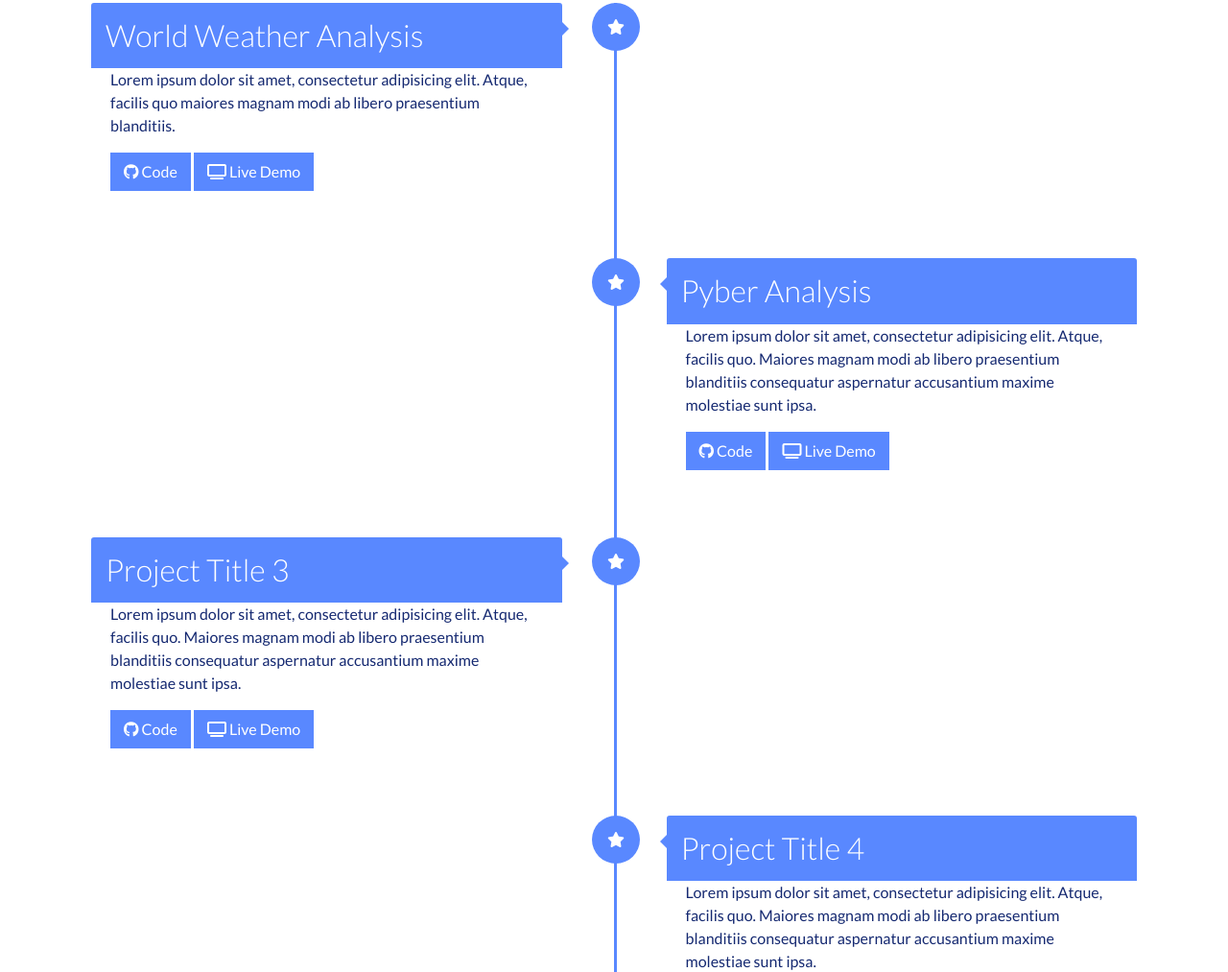
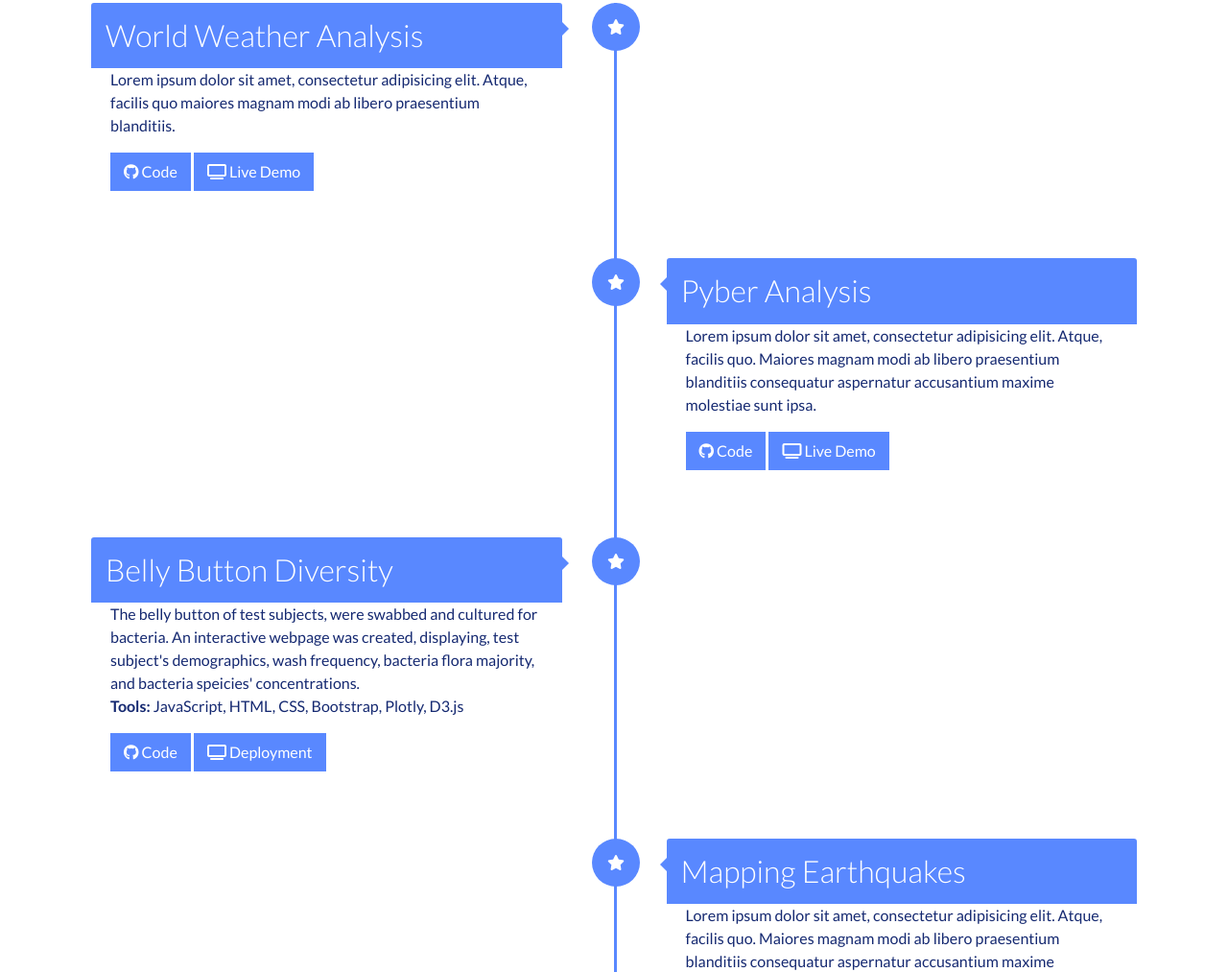
Before and after one commit to kaitlynhop/Portfolio.io, a plain HTML site: page index.html in a window 1280 px wide. Shown: the part 1787-2800 px from the top of the page at 96% size. Drawn offline with nearby package versions, Linux system fonts and the light colour scheme.

Commit message:
Updated Port

```diff
--- a/assets/css/app.css
+++ b/assets/css/app.css
@@ -33,7 +33,7 @@ footer a {
 }
 
 .wave {
-  background: linear-gradient(to left, #00c6ff,#68adf7, #5988ff);
+  background: linear-gradient(to left, #9ab6fb, #5988ff);
   min-height: 350px;
   color: #fff;
   display: flex;
@@ -270,6 +270,10 @@ footer a {
   text-align: center;
 }
 
+/* .container-dark {
+  background-color: #fb968d;
+} */
+
 .modal {
   position: fixed;
   top: 0;
--- a/index.html
+++ b/index.html
@@ -114,7 +114,7 @@
                 <h3 class="card-title">About Me</h3>
                 <p class="card-text">I'm Kaitlyn, an ambitious data analyst with a versatile background across many industry domains. I hold a Bachelor's degree in Science and trained at University of Texas McCombs School of Business, where I earned a certificate in Data Analysis & Visualization.
                     <br><br>Professionally and academically, I remain solution-oriented, with a determination for uncovering correlations within datasets, in order to predict and manipulate future occurences. Through data analytics, I have been able to pursue and develop my skills further utilizing Python, R, Tableau, SQL, and Machine Learning Algorithms.
-                    <br><br>I'm actively seeking a full-time role in a fast-paced, agile environment. If you'd like to work togehter, please <a href=#contact>contact me!</a>
+                    <br><br>I'm actively seeking a full-time role in a fast-paced, agile environment. If you'd like to work together, please <a href=#contact>contact me!</a>
                 </p>
                 <h5 class="card-title">
                     Technologies I Use:
@@ -141,14 +141,14 @@
                     <i class="fas fa-star fa-align"></i>
 
                 </div>
-                <div class="timeline-content">
+                <div class="timeline-content img-content-hover">
                     <h2>World Weather Analysis</h2>
                     <p>
                         Lorem ipsum dolor sit amet, consectetur adipisicing elit.
                         Atque, facilis quo maiores magnam modi ab libero praesentium blanditiis.
                     </p>
-                    <a href="https://github.com" class="btn"><i class="fab fa-github"></i> Code</a>
-                    <a href="#" class="btn"><i class="fas fa-tv"></i> Live Demo</a>
+                    <a href="https://github.com" target = "_blank" class="btn"><i class="fab fa-github"></i> Code</a>
+                    <a href="#" target = "_blank" class="btn"><i class="fas fa-tv"></i> Live Demo</a>
                 </div>
             </div>
 
@@ -164,8 +164,8 @@
                         modi ab libero praesentium blanditiis consequatur aspernatur accusantium maxime molestiae sunt
                         ipsa.
                     </p>
-                    <a href="https://github.com" class="btn"><i class="fab fa-github"></i> Code</a>
-                    <a href="#" class="btn"><i class="fas fa-tv"></i> Live Demo</a>
+                    <a href="https://github.com" target = "_blank" class="btn"><i class="fab fa-github"></i> Code</a>
+                    <a href="#" target = "_blank" class="btn"><i class="fas fa-tv"></i> Live Demo</a>
                 </div>
             </div>
 
@@ -174,14 +174,13 @@
                     <i class="fas fa-star fa-align"></i>
                 </div>
                 <div class="timeline-content">
-                    <h2>Project Title 3</h2>
+                    <h2>Belly Button Diversity</h2>
                     <p>
-                        Lorem ipsum dolor sit amet, consectetur adipisicing elit. Atque, facilis quo. Maiores magnam
-                        modi ab libero praesentium blanditiis consequatur aspernatur accusantium maxime molestiae sunt
-                        ipsa.
+                        The belly button of test subjects, were swabbed and cultured for bacteria. An interactive webpage was created, displaying, test subject's demographics, wash frequency, bacteria flora majority, and bacteria speicies' concentrations.
+                        <br><b>Tools: </b>JavaScript, HTML, CSS, Bootstrap, Plotly, D3.js
                     </p>
-                    <a href="https://github.com" class="btn"><i class="fab fa-github"></i> Code</a>
-                    <a href="#" class="btn"><i class="fas fa-tv"></i> Live Demo</a>
+                    <a href="https://github.com/kaitlynhop/bellybutton-biodiversity-github.io" target = "_blank" class="btn"><i class="fab fa-github"></i> Code</a>
+                    <a href="https://kaitlynhop.github.io/bellybutton-biodiversity-github.io/" target = "_blank" class="btn"><i class="fas fa-tv"></i> Deployment</a>
 
                 </div>
             </div>
@@ -192,14 +191,14 @@
 
                 </div>
                 <div class="timeline-content right">
-                    <h2>Project Title 4</h2>
+                    <h2>Mapping Earthquakes</h2>
                     <p>
                         Lorem ipsum dolor sit amet, consectetur adipisicing elit. Atque, facilis quo. Maiores magnam
                         modi ab libero praesentium blanditiis consequatur aspernatur accusantium maxime molestiae sunt
                         ipsa.
                     </p>
-                    <a href="https://github.com" class="btn"><i class="fab fa-github"></i> Code</a>
-                    <a href="#" class="btn"><i class="fas fa-tv"></i> Live Demo</a>
+                    <a href="https://github.com" target = "_blank" class="btn"><i class="fab fa-github"></i> Code</a>
+                    <a href="#" target = "_blank" class="btn"><i class="fas fa-tv"></i> Live Demo</a>
                 </div>
             </div>
 
@@ -214,8 +213,8 @@
                         modi ab libero praesentium blanditiis consequatur aspernatur accusantium maxime molestiae sunt
                         ipsa.
                     </p>
-                    <a href="https://github.com" class="btn"><i class="fab fa-github"></i> Code</a>
-                    <a href="#" class="btn"><i class="fas fa-tv"></i> Live Demo</a>
+                    <a href="https://github.com" target = "_blank" class="btn"><i class="fab fa-github"></i> Code</a>
+                    <a href="#" target = "_blank" class="btn"><i class="fas fa-tv"></i> Live Demo</a>
                 </div>
             </div>
         </div>
@@ -266,9 +265,9 @@
     </section>
 
 
-    <!-- <script src="https://code.jquery.com/jquery-3.3.1.slim.min.js"
+    <script src="https://code.jquery.com/jquery-3.3.1.slim.min.js"
         integrity="sha384-q8i/X+965DzO0rT7abK41JStQIAqVgRVzpbzo5smXKp4YfRvH+8abtTE1Pi6jizo"
-        crossorigin="anonymous"></script> -->
+        crossorigin="anonymous"></script>
     <script src="https://cdnjs.cloudflare.com/ajax/libs/popper.js/1.14.6/umd/popper.min.js"
         integrity="sha384-wHAiFfRlMFy6i5SRaxvfOCifBUQy1xHdJ/yoi7FRNXMRBu5WHdZYu1hA6ZOblgut"
         crossorigin="anonymous"></script>
```
